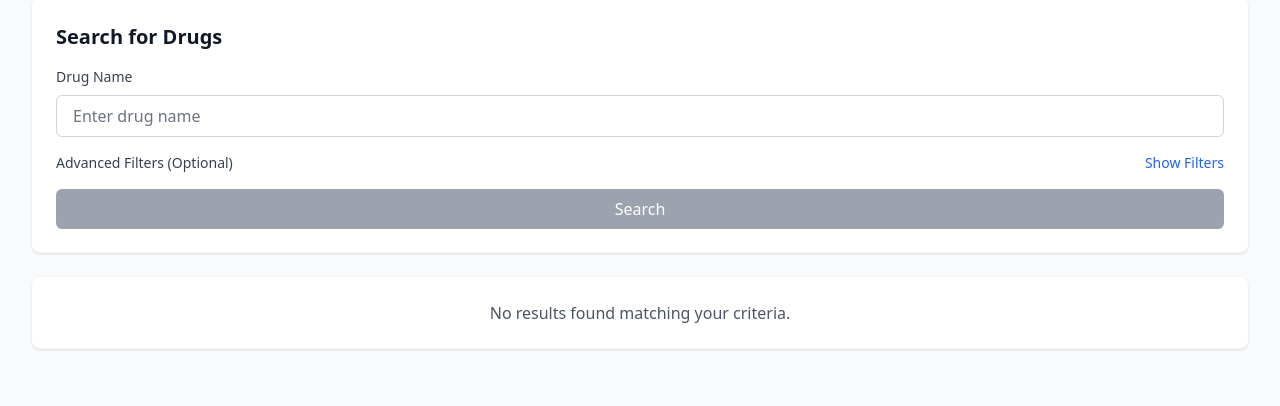
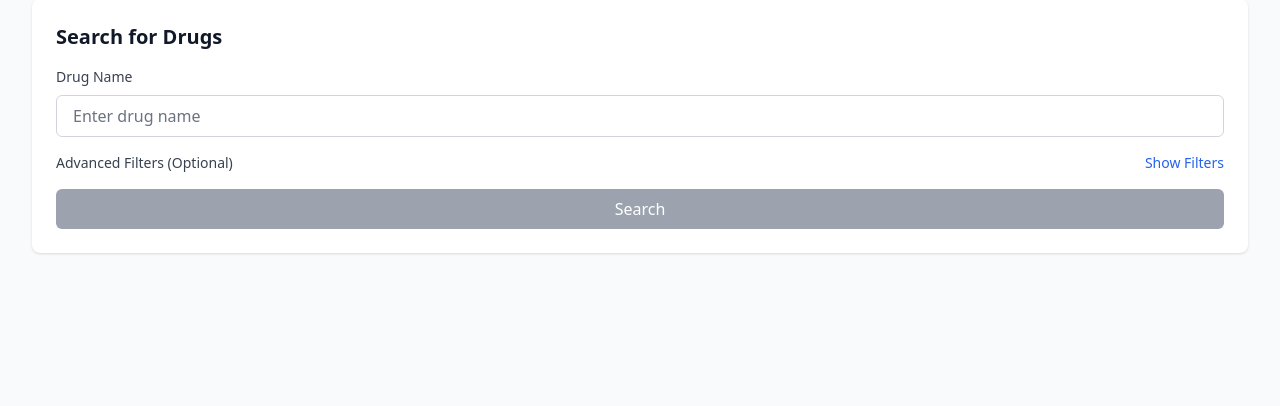
Before and after one commit to brett96/DailyMed-Search-Tool, a Django app: page / in a window 1280 px wide. Shown: the part 105-511 px from the top of the page. Run offline with Django 4.2, Linux system fonts and the light colour scheme; some libraries are stand-ins or nearby versions.

Commit message:
Fixed display of no results message on initial page load

```diff
--- a/templates/search/search.html
+++ b/templates/search/search.html
@@ -343,7 +343,7 @@
     </div>
 
     <!-- Results Container - Show as soon as we have any results, even while searching -->
-    <div x-show="hasResults || (!searching && results && results.metadata && results.metadata.total === 0)" class="space-y-4">
+    <div x-show="hasSearched && (hasResults || (!searching && results && results.metadata && results.metadata.total === 0))" class="space-y-4">
         <!-- Results Free from Excipients -->
         <div x-show="paginatedResultsFree.length > 0">
             <h3 class="text-lg font-semibold text-green-700 dark:text-green-400 mb-3">
@@ -495,7 +495,7 @@
         </div>
 
         <!-- No Results -->
-        <div x-show="!searching && results && results.metadata && results.metadata.total === 0" class="bg-white dark:bg-gray-800 rounded-lg shadow p-6 text-center">
+        <div x-show="hasSearched && !searching && results && results.metadata && results.metadata.total === 0" class="bg-white dark:bg-gray-800 rounded-lg shadow p-6 text-center">
             <p class="text-gray-600 dark:text-gray-400">No results found matching your criteria.</p>
         </div>
 
@@ -579,6 +579,7 @@ function searchApp() {
         itemsPerPage: 10,
         searching: false,
         searchStatus: 'Initializing search...',
+        hasSearched: false,  // Track if a search has been performed
         autocompleteTimeout: null,  // For debouncing autocomplete requests
         excipientCategories: {
             'Sweeteners': ['Aspartame', 'Sucralose', 'Saccharin', 'Acesulfame Potassium', 'Stevia'],
@@ -786,6 +787,7 @@ function searchApp() {
             };
             this.resetPagination();
             this.searching = true;
+            this.hasSearched = true;  // Mark that a search has been performed
             this.searchStatus = 'Initializing search...';
 
             try {
```
